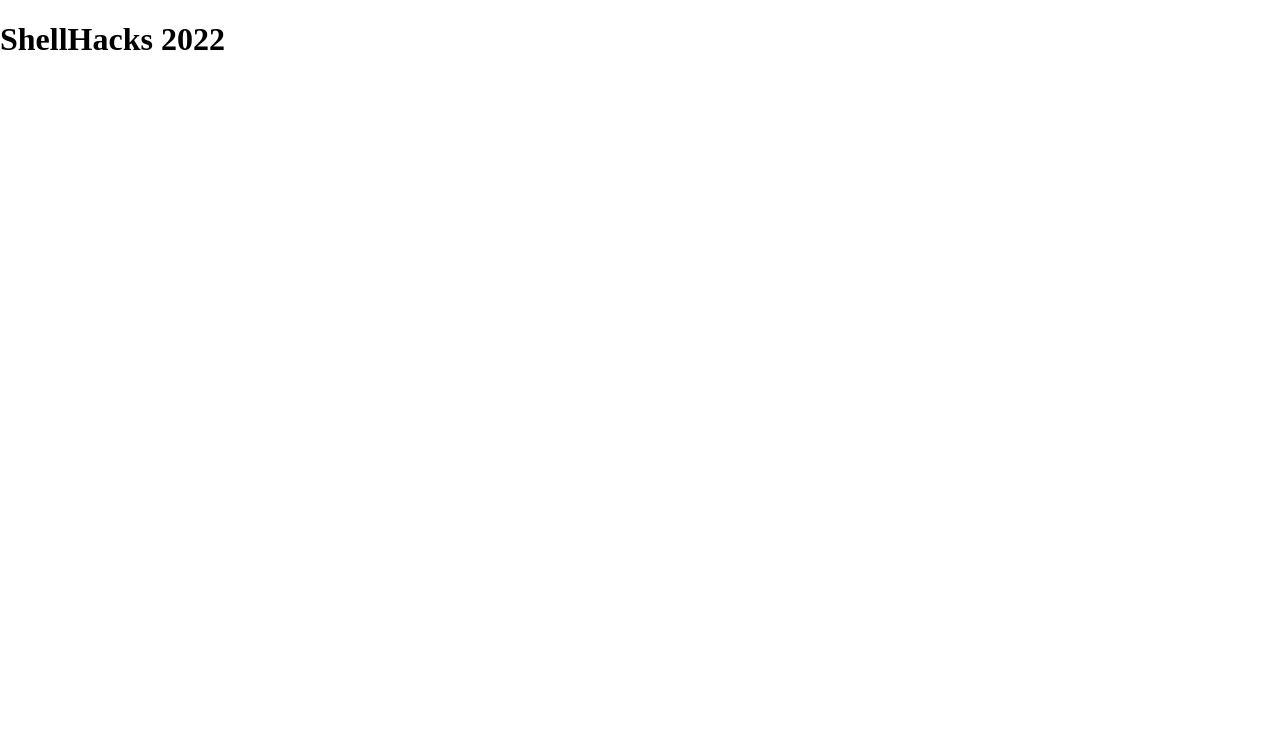
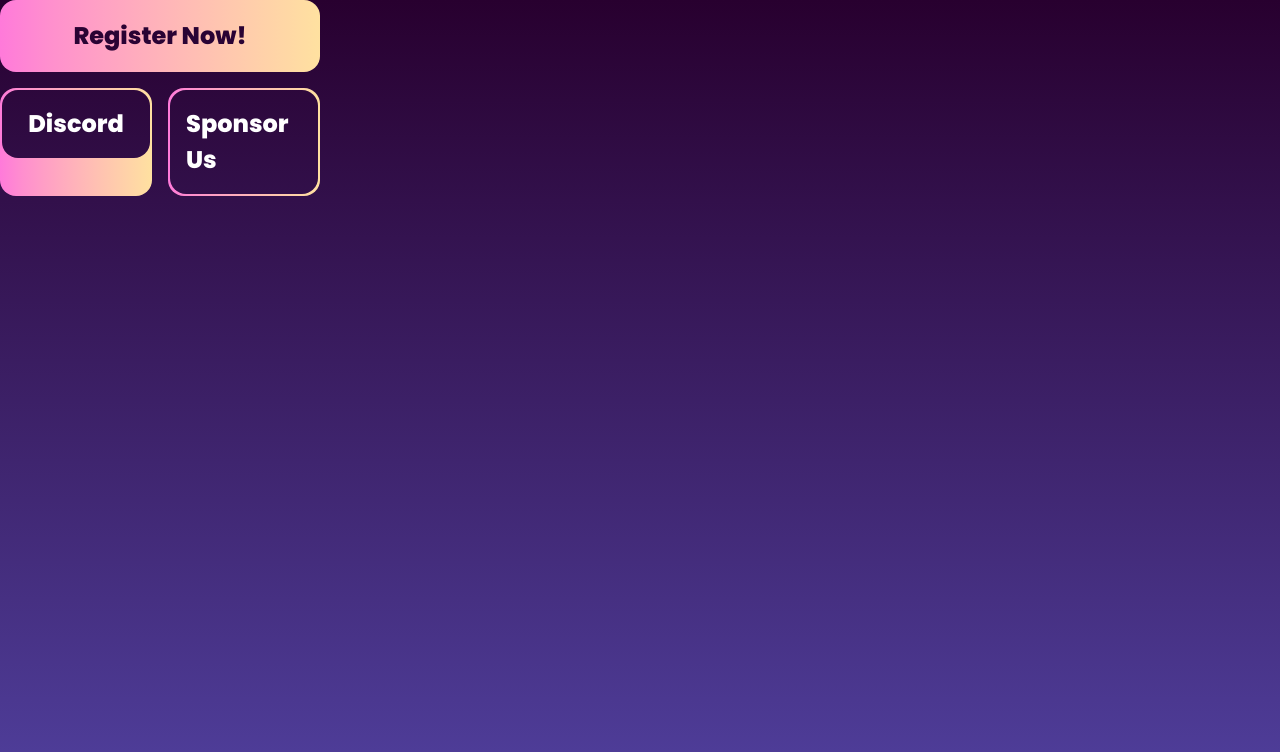
Before and after one commit to weareinit/static-shellhacks-2022, a React (Create React App) app: page / in a window 1280 px wide. Shown: the top 752 px of the page. Built offline with nearby package versions, Linux system fonts and the light colour scheme.

Commit message:
Added LinkButton component

```diff
--- a/package.json
+++ b/package.json
@@ -24,7 +24,6 @@
         "test": "react-scripts test",
         "eject": "react-scripts eject"
     },
-  "proxy": "http://localhost:3001",
     "eslintConfig": {
         "extends": [
             "react-app",
--- a/public/index.html
+++ b/public/index.html
@@ -15,6 +15,12 @@
         <meta name="viewport" content="width=device-width, initial-scale=1" />
         <meta name="theme-color" content="#000000" />
         <link rel="manifest" href="%PUBLIC_URL%/manifest.json" />
+        <link rel="preconnect" href="https://fonts.googleapis.com" />
+        <link rel="preconnect" href="https://fonts.gstatic.com" crossorigin />
+        <link
+            href="https://fonts.googleapis.com/css2?family=Poppins:wght@800&display=swap"
+            rel="stylesheet"
+        />
     </head>
     <body>
         <noscript>You need to enable JavaScript to run this app.</noscript>
--- a/src/App.css
+++ b/src/App.css
@@ -2,6 +2,18 @@
     box-sizing: border-box;
     -moz-box-sizing: border-box;
     -webkit-box-sizing: border-box;
+    font-family: Poppins;
+    --shell-pink: #ff7ada;
+    --shell-tan: #ffe1a0;
+    --shell-blue: #39b7d6;
+    --shell-purple: #3d0072;
+    --pink-tan-gradient: linear-gradient(
+        to right,
+        #ff7ada 0%,
+        44%,
+        #ffe1a0 100%
+    );
+    --purple-gradient: linear-gradient(#28002f, #50409e);
 }
 
 html {
@@ -11,7 +23,9 @@
 
 body {
     margin: 0;
+    font-size: 16px;
     font-size: 1.6rem;
+    line-height: 1.5;
 }
 
 img,
--- /dev/null
+++ b/src/components/LinkButton/index.css
@@ -0,0 +1,38 @@
+.button {
+    background-image: var(--pink-tan-gradient);
+    background-repeat: no-repeat;
+    border-radius: 16px;
+    cursor: pointer;
+    display: block;
+    font-size: 2.4rem;
+    padding: 2px;
+    text-decoration: none;
+    width: 100%;
+    overflow: hidden;
+    position: relative;
+    z-index: 20;
+}
+
+.button span {
+    align-items: center;
+    border-radius: 16px;
+    display: flex;
+    justify-content: center;
+    padding: 16px;
+}
+
+.filled {
+    background-color: var(--shell-purple);
+    background: var(--purple-gradient) fixed;
+    background-size: 100%;
+    background-clip: text;
+    -webkit-background-clip: text;
+    -webkit-text-fill-color: transparent;
+    -moz-background-clip: text;
+    -moz-text-fill-color: transparent;
+}
+
+.transparent {
+    background: var(--purple-gradient) fixed;
+    color: white;
+}
--- /dev/null
+++ b/src/components/LinkButton/index.tsx
@@ -0,0 +1,20 @@
+import "./index.css";
+import React from "react";
+
+type ButtonProps = {
+    text: string;
+    url: string;
+    filled?: boolean;
+};
+
+const LinkButton: React.FC<ButtonProps> = (props: ButtonProps) => {
+    return (
+        <a href={props.url} className="button">
+            <span className={props.filled ? "filled" : "transparent"}>
+                {props.text}
+            </span>
+        </a>
+    );
+};
+
+export default LinkButton;
--- a/src/pages/LandingPage/index.tsx
+++ b/src/pages/LandingPage/index.tsx
@@ -1,10 +1,11 @@
 import "./index.css";
 import React from "react";
+import PageHero from "../../sections/PageHero";
 
 const LandingPage: React.FC = () => {
     return (
         <div>
-            <h1>ShellHacks 2022</h1>
+            <PageHero />
         </div>
     );
 };
--- a/src/sections/PageHero/index.css
+++ b/src/sections/PageHero/index.css
@@ -0,0 +1,14 @@
+.background {
+    background: var(--purple-gradient);
+    height: 100vh;
+}
+
+.buttonsDiv {
+    width: 25%;
+}
+
+.buttonsRow {
+    margin-top: 16px;
+    display: flex;
+    gap: 16px;
+}
--- a/src/sections/PageHero/index.tsx
+++ b/src/sections/PageHero/index.tsx
@@ -1,8 +1,25 @@
 import "./index.css";
 import React from "react";
+import LinkButton from "../../components/LinkButton";
 
 const PageHero: React.FC = () => {
-  return <section></section>;
+    return (
+        <section className="background">
+            <div className="buttonsDiv">
+                <LinkButton text="Register Now!" url="" filled={true} />
+                <div className="buttonsRow">
+                    <LinkButton
+                        text="Discord"
+                        url="https://discord.gg/upefiu"
+                    />
+                    <LinkButton
+                        text="Sponsor Us"
+                        url="mailto:Upe@fiu.edu?subject=We want to sponsor"
+                    />
+                </div>
+            </div>
+        </section>
+    );
 };
 
 export default PageHero;
```
Also changed, not shown: 1 other file (tests, documents, lock files or other folders). Lines whose indentation alone changed are shown as unchanged.
